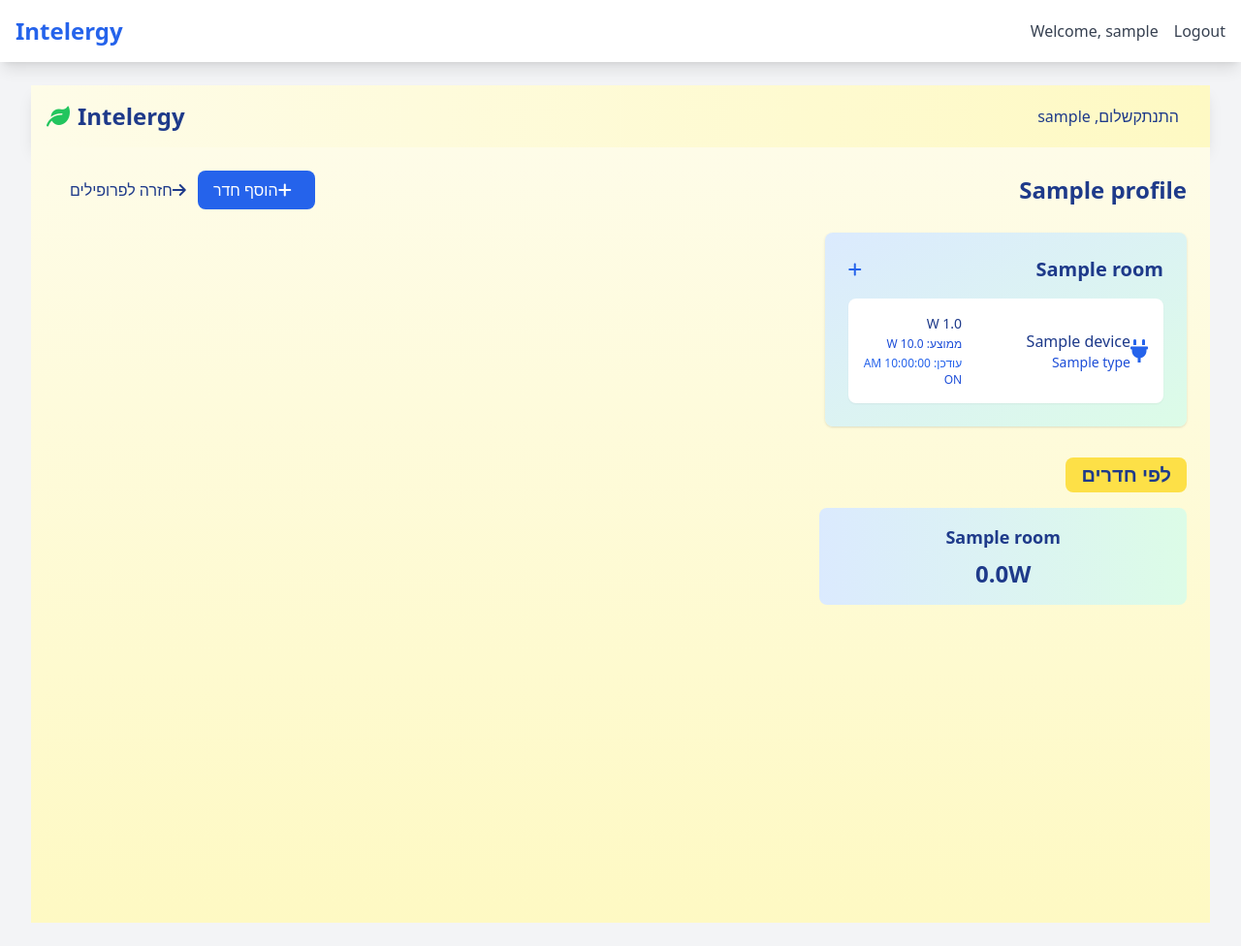
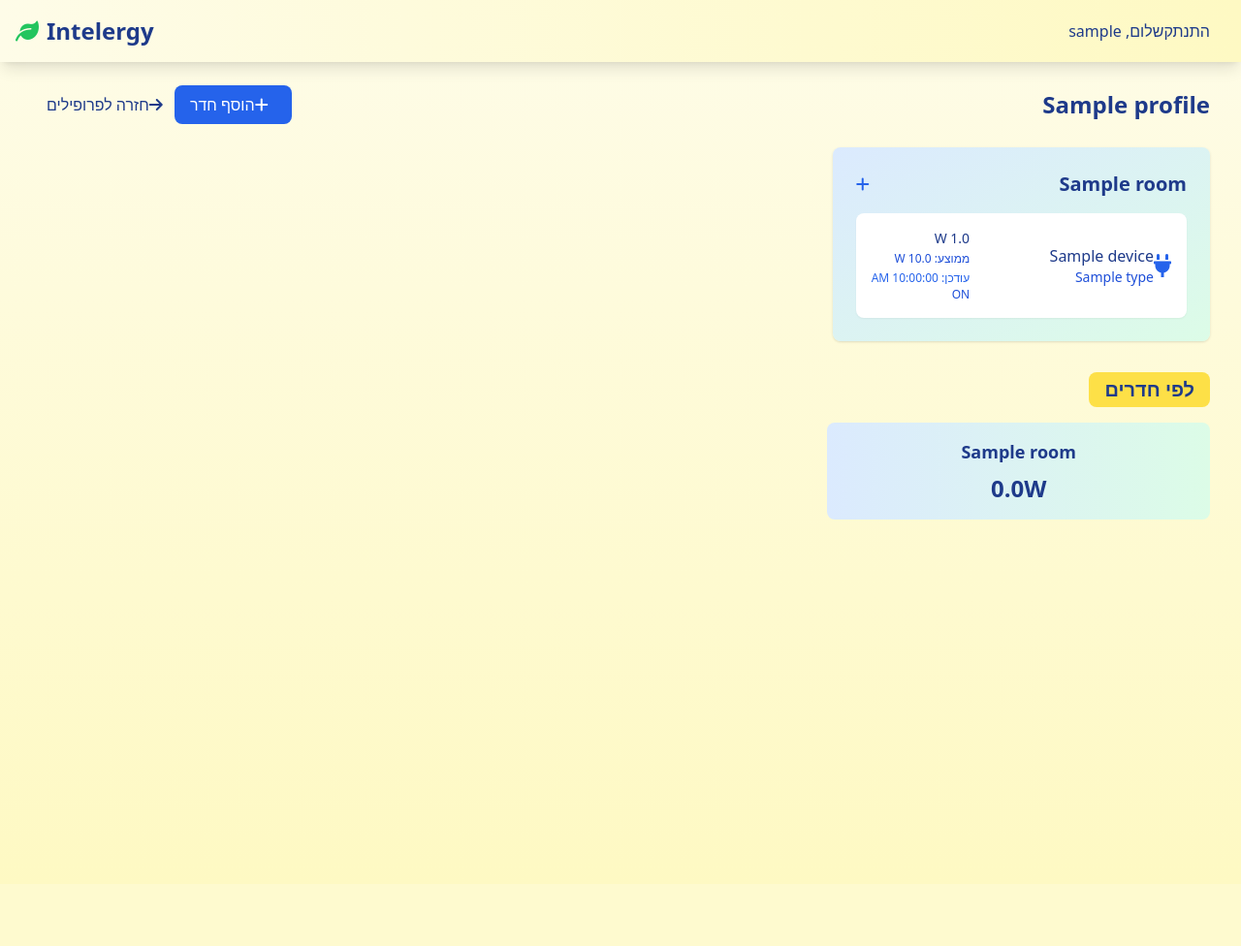
Before and after one commit to yohad50050/Intelergy, a Flask app: template templates/profile.html in a window 1280 px wide. Shown: the whole page at 97% size. After the commit the page ends 536 px from the top, so only its background shows below. Run offline with Flask 3, Linux system fonts and the light colour scheme; a user stored in the database is signed in; tables that the repository leaves empty hold one stand-in row (values such as "Sample post"); the template is opened without the code that fills it: most values are stand-ins (such as "Sample title", 1, 10 or a date in 2020); some libraries are stand-ins or nearby versions.

Commit message:
nice working version

```diff
--- a/templates/base.html
+++ b/templates/base.html
@@ -19,19 +19,19 @@
         }
     </script>
 </head>
-<body class="bg-gray-100 min-h-screen">
-    <nav class="bg-white shadow-lg">
+<body class="bg-gradient-to-b from-yellow-50 to-yellow-100">
+    <!-- Single Navigation Bar -->
+    <nav class="bg-gradient-to-r from-yellow-50 to-yellow-100 shadow-lg">
         <div class="max-w-7xl mx-auto px-4">
             <div class="flex justify-between h-16">
-                <div class="flex">
-                    <div class="flex-shrink-0 flex items-center">
-                        <a href="/" class="text-2xl font-bold text-primary">Intelergy</a>
-                    </div>
+                <div class="flex items-center">
+                    <i class="fas fa-leaf text-green-500 text-2xl mr-2"></i>
+                    <a href="/" class="text-2xl font-bold text-blue-900">Intelergy</a>
                 </div>
                 <div class="flex items-center">
                     {% if current_user.is_authenticated %}
-                    <span class="text-gray-700 mr-4">Welcome, {{ current_user.username }}</span>
-                    <a href="{{ url_for('logout') }}" class="text-gray-700 hover:text-primary">Logout</a>
+                    <span class="text-blue-900 ml-4">{{ current_user.username }} ,שלום</span>
+                    <a href="{{ url_for('logout') }}" class="text-blue-900 hover:text-blue-700 mr-4">התנתק</a>
                     {% endif %}
                 </div>
             </div>
--- a/templates/profile.html
+++ b/templates/profile.html
@@ -3,25 +3,7 @@
 {% block title %}{{ profile.name }}{% endblock %}
 
 {% block content %}
-<!-- Updated header with leaf icon -->
-<nav class="bg-gradient-to-r from-yellow-50 to-yellow-100 shadow-lg">
-    <div class="max-w-7xl mx-auto px-4">
-        <div class="flex justify-between h-16">
-            <div class="flex items-center">
-                <i class="fas fa-leaf text-green-500 text-2xl mr-2"></i>
-                <a href="/" class="text-2xl font-bold text-blue-900">Intelergy</a>
-            </div>
-            <div class="flex items-center">
-                {% if current_user.is_authenticated %}
-                <span class="text-blue-900 ml-4">{{ current_user.username }} ,שלום</span>
-                <a href="{{ url_for('logout') }}" class="text-blue-900 hover:text-blue-700 mr-4">התנתק</a>
-                {% endif %}
-            </div>
-        </div>
-    </div>
-</nav>
-
-<div class="min-h-screen bg-gradient-to-b from-yellow-50 to-yellow-100 p-6" dir="rtl">
+<div class="min-h-screen" dir="rtl">
     <!-- Header -->
     <div class="max-w-7xl mx-auto">
         <div class="flex justify-between items-center mb-6">
@@ -87,13 +69,14 @@
                 <div class="bg-gradient-to-r from-blue-100 to-green-100 rounded-lg p-4 text-center">
                     <h3 class="text-lg font-bold text-blue-900">{{ room.name }}</h3>
                     <div class="mt-2">
-                        {% set total_power = namespace(value=0) %}
+                        {% set total = [0] %}
                         {% for device in room.devices %}
-                            {% if device.latest_power %}
-                                {% set total_power.value = total_power.value + device.latest_power %}
+                            {% set latest = device.minutely_consumptions|sort(attribute='time')|last %}
+                            {% if latest %}
+                                {% set _ = total.append(total.pop() + latest.power_consumption) %}
                             {% endif %}
                         {% endfor %}
-                        <span class="text-2xl font-bold text-blue-900">{{ "%.1f"|format(total_power.value) }}W</span>
+                        <span class="text-2xl font-bold text-blue-900">{{ "%.1f"|format(total[0]) }}W</span>
                     </div>
                 </div>
                 {% endfor %}
@@ -102,25 +85,25 @@
     </div>
 </div>
 
-<!-- Keep the existing modals but update styling -->
-<div id="addRoomModal" class="fixed inset-0 bg-gray-600 bg-opacity-50 hidden overflow-y-auto h-full w-full">
-    <div class="relative top-20 mx-auto p-5 border w-96 shadow-lg rounded-md bg-white">
+<!-- Add Room Modal -->
+<div id="addRoomModal" class="fixed inset-0 bg-blue-900/50 hidden overflow-y-auto h-full w-full" dir="rtl">
+    <div class="relative top-20 mx-auto p-5 border w-96 shadow-lg rounded-lg bg-gradient-to-r from-yellow-50 to-yellow-100">
         <div class="mt-3">
-            <h3 class="text-lg font-medium text-blue-900 mb-4">הוסף חדר חדש</h3>
-            <form id="addRoomForm" class="space-y-4" dir="rtl">
+            <h3 class="text-xl font-bold text-blue-900 mb-4">הוסף חדר חדש</h3>
+            <form id="addRoomForm" class="space-y-4">
                 <input type="hidden" name="profile_id" value="{{ profile.profile_id }}">
                 <div>
-                    <label for="roomName" class="block text-sm font-medium text-blue-700">שם החדר</label>
+                    <label for="roomName" class="block text-sm font-medium text-blue-900">שם החדר</label>
                     <input type="text" id="roomName" name="name" required
-                           class="mt-1 block w-full rounded-md border-gray-300 shadow-sm focus:border-blue-500 focus:ring-blue-500">
+                           class="mt-1 block w-full rounded-lg border-blue-200 shadow-sm focus:border-blue-500 focus:ring-blue-500 bg-white">
                 </div>
                 <div class="flex justify-end space-x-3">
                     <button type="button" onclick="hideAddRoomModal()"
-                            class="px-4 py-2 text-blue-900 bg-blue-100 rounded-md hover:bg-blue-200">
+                            class="px-4 py-2 text-blue-900 bg-blue-100 rounded-lg hover:bg-blue-200">
                         ביטול
                     </button>
                     <button type="submit"
-                            class="px-4 py-2 text-white bg-blue-600 rounded-md hover:bg-blue-700">
+                            class="px-4 py-2 text-white bg-blue-600 rounded-lg hover:bg-blue-700">
                         צור חדר
                     </button>
                 </div>
@@ -130,26 +113,26 @@
 </div>
 
 <!-- Add Device Modal -->
-<div id="addDeviceModal" class="fixed inset-0 bg-gray-600 bg-opacity-50 hidden overflow-y-auto h-full w-full">
-    <div class="relative top-20 mx-auto p-5 border w-96 shadow-lg rounded-md bg-white">
+<div id="addDeviceModal" class="fixed inset-0 bg-blue-900/50 hidden overflow-y-auto h-full w-full" dir="rtl">
+    <div class="relative top-20 mx-auto p-5 border w-96 shadow-lg rounded-lg bg-gradient-to-r from-yellow-50 to-yellow-100">
         <div class="mt-3">
-            <h3 class="text-lg font-medium text-blue-900 mb-4">הוסף מכשיר חדש</h3>
-            <form id="addDeviceForm" class="space-y-4" dir="rtl">
+            <h3 class="text-xl font-bold text-blue-900 mb-4">הוסף מכשיר חדש</h3>
+            <form id="addDeviceForm" class="space-y-4">
                 <input type="hidden" id="deviceRoomId" name="room_id">
                 <div>
-                    <label for="deviceName" class="block text-sm font-medium text-blue-700">שם המכשיר</label>
+                    <label for="deviceName" class="block text-sm font-medium text-blue-900">שם המכשיר</label>
                     <input type="text" id="deviceName" name="name" required
-                           class="mt-1 block w-full rounded-md border-gray-300 shadow-sm focus:border-blue-500 focus:ring-blue-500">
+                           class="mt-1 block w-full rounded-lg border-blue-200 shadow-sm focus:border-blue-500 focus:ring-blue-500 bg-white">
                 </div>
                 <div>
-                    <label for="deviceUrl" class="block text-sm font-medium text-blue-700">כתובת המכשיר</label>
+                    <label for="deviceUrl" class="block text-sm font-medium text-blue-900">כתובת המכשיר</label>
                     <input type="text" id="deviceUrl" name="device_url" required
-                           class="mt-1 block w-full rounded-md border-gray-300 shadow-sm focus:border-blue-500 focus:ring-blue-500">
+                           class="mt-1 block w-full rounded-lg border-blue-200 shadow-sm focus:border-blue-500 focus:ring-blue-500 bg-white">
                 </div>
                 <div>
-                    <label for="deviceType" class="block text-sm font-medium text-blue-700">סוג המכשיר</label>
+                    <label for="deviceType" class="block text-sm font-medium text-blue-900">סוג המכשיר</label>
                     <select id="deviceType" name="type" required
-                            class="mt-1 block w-full rounded-md border-gray-300 shadow-sm focus:border-blue-500 focus:ring-blue-500">
+                            class="mt-1 block w-full rounded-lg border-blue-200 shadow-sm focus:border-blue-500 focus:ring-blue-500 bg-white">
                         <option value="TV">טלוויזיה</option>
                         <option value="AC">מזגן</option>
                         <option value="PC">מחשב</option>
@@ -158,11 +141,11 @@
                 </div>
                 <div class="flex justify-end space-x-3">
                     <button type="button" onclick="hideAddDeviceModal()"
-                            class="px-4 py-2 text-blue-900 bg-blue-100 rounded-md hover:bg-blue-200">
+                            class="px-4 py-2 text-blue-900 bg-blue-100 rounded-lg hover:bg-blue-200">
                         ביטול
                     </button>
                     <button type="submit"
-                            class="px-4 py-2 text-white bg-blue-600 rounded-md hover:bg-blue-700">
+                            class="px-4 py-2 text-white bg-blue-600 rounded-lg hover:bg-blue-700">
                         הוסף מכשיר
                     </button>
                 </div>
@@ -174,6 +157,23 @@
 
 {% block scripts %}
 <script>
+function showAddRoomModal() {
+    document.getElementById('addRoomModal').classList.remove('hidden');
+}
+
+function hideAddRoomModal() {
+    document.getElementById('addRoomModal').classList.add('hidden');
+}
+
+function showAddDeviceModal(roomId) {
+    document.getElementById('deviceRoomId').value = roomId;
+    document.getElementById('addDeviceModal').classList.remove('hidden');
+}
+
+function hideAddDeviceModal() {
+    document.getElementById('addDeviceModal').classList.add('hidden');
+}
+
 function updateAllDevicePowers() {
     const devices = $('.device-card');
     let index = 0;
@@ -209,8 +209,51 @@ function updateAllDevicePowers() {
 }
 
 $(document).ready(function() {
+    // Handle room form submission
+    $('#addRoomForm').on('submit', function(e) {
+        e.preventDefault();
+        const formData = new FormData(this);
+
+        $.ajax({
+            url: '/api/room/add',
+            method: 'POST',
+            data: formData,
+            processData: false,
+            contentType: false,
+            success: function(response) {
+                window.location.reload();
+            },
+            error: function(xhr) {
+                alert('Error creating room: ' + xhr.responseJSON.error);
+            }
+        });
+    });
+
+    // Handle device form submission
+    $('#addDeviceForm').on('submit', function(e) {
+        e.preventDefault();
+        const formData = new FormData(this);
+
+        $.ajax({
+            url: '/api/device/add',
+            method: 'POST',
+            data: formData,
+            processData: false,
+            contentType: false,
+            success: function(response) {
+                window.location.reload();
+            },
+            error: function(xhr) {
+                alert('Error adding device: ' + xhr.responseJSON.error);
+            }
+        });
+    });
+
+    // Initial power update
     updateAllDevicePowers();
-    setInterval(updateAllDevicePowers, 300000); // Update every 5 minutes
+
+    // Update every 5 minutes
+    setInterval(updateAllDevicePowers, 300000);
 });
 </script>
 {% endblock %}
```
Also changed, not shown: device_data_collector/models.py (+13 -0 lines).
